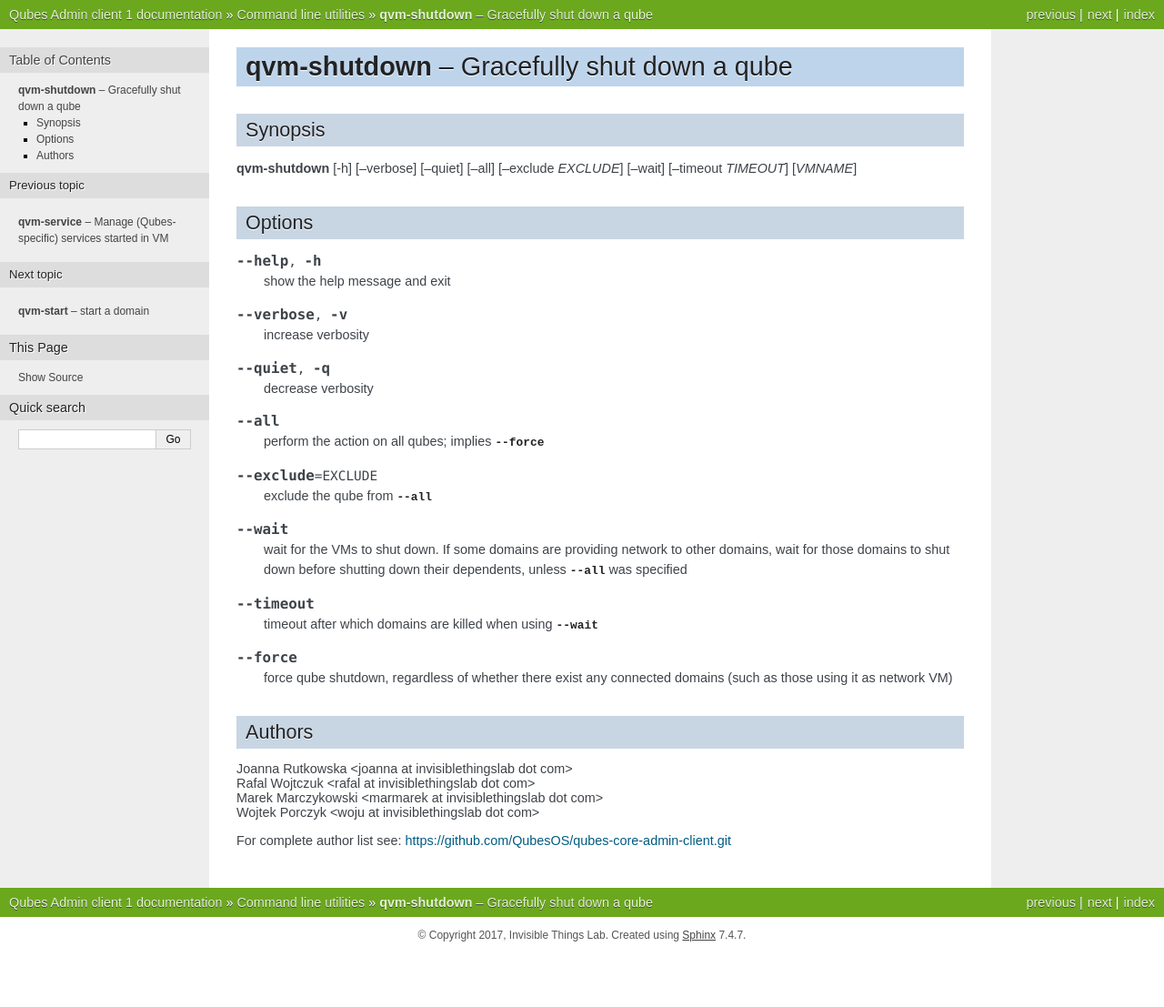
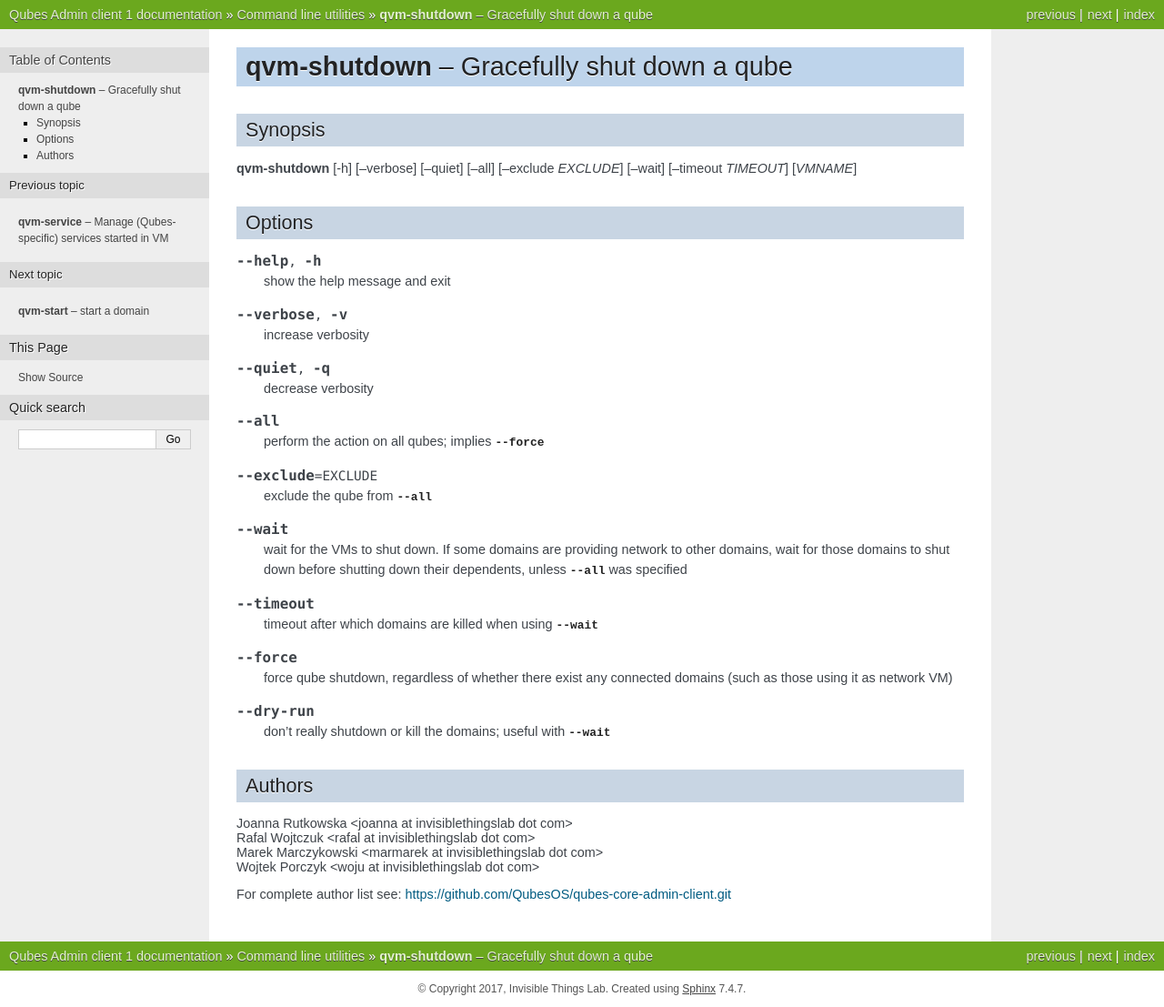
Before and after one commit to QubesOS/qubes-core-admin-client, a Sphinx documentation site: the page built from doc/manpages/qvm-shutdown.rst, in a window 1280 px wide. Shown: the whole page at 91% size. Built offline with Sphinx 7.4.7, drawn with Linux system fonts in a browser that asks for light colours; the version number could not be read and is left out; before the commit the page ends 1048 px from its top, so only the background shows below that.

Commit message:
doc: add --dry-run

```diff
--- a/doc/manpages/qvm-shutdown.rst
+++ b/doc/manpages/qvm-shutdown.rst
@@ -46,6 +46,10 @@
    force qube shutdown, regardless of whether there exist any connected domains
    (such as those using it as network VM)
 
+.. option:: --dry-run
+
+   don't really shutdown or kill the domains; useful with :option:`--wait`
+
 
 Authors
 -------
```
